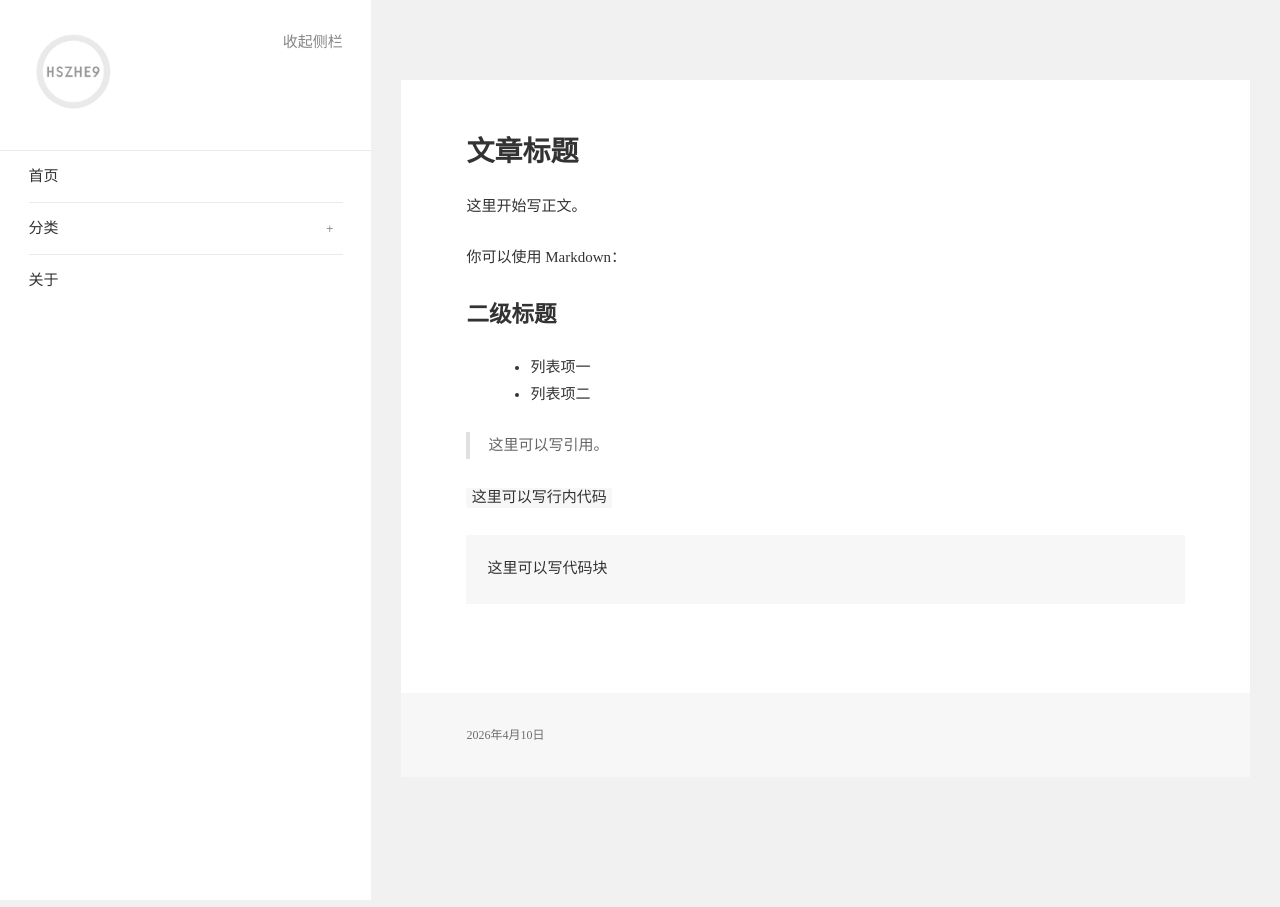
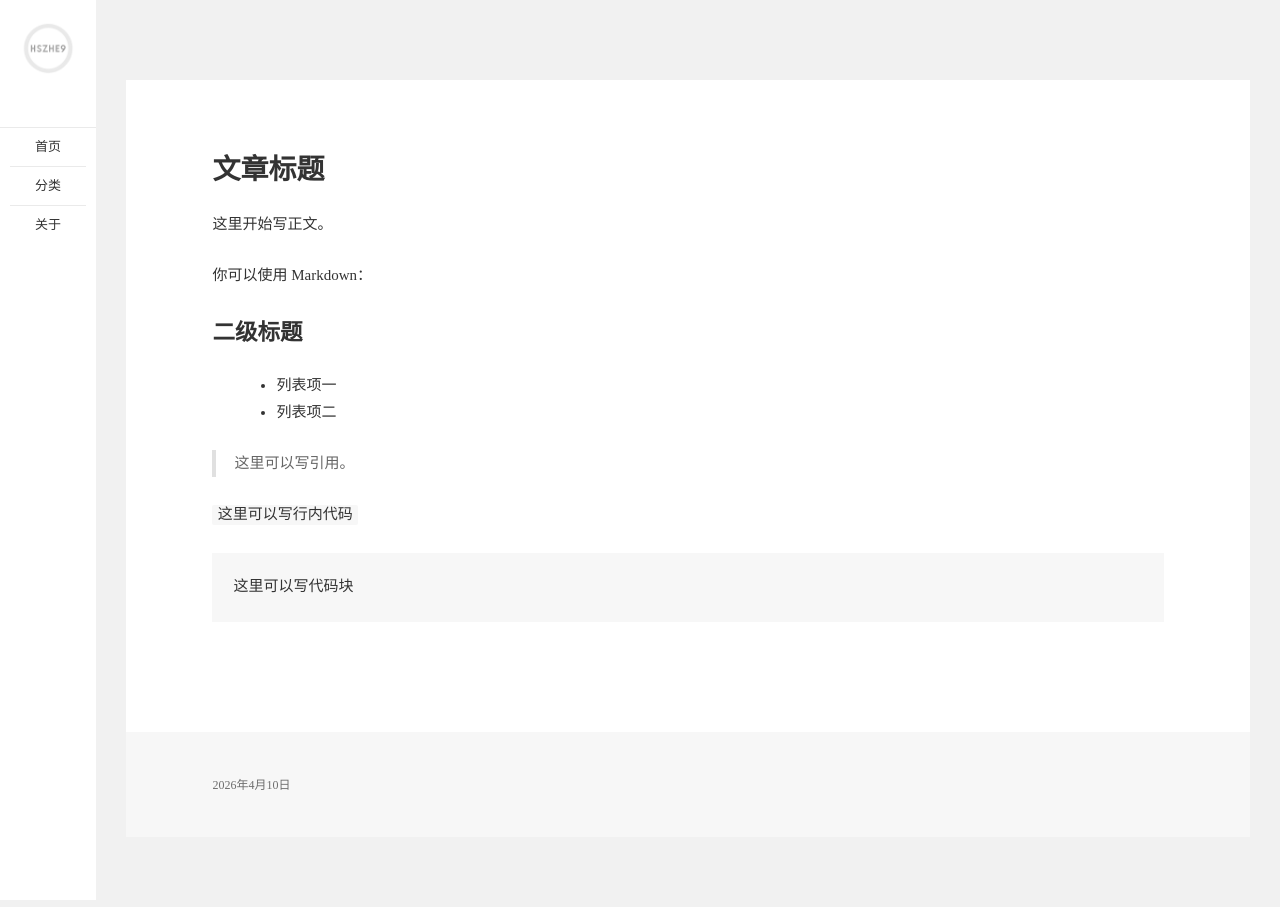
Before and after one commit to tsuikaii/tsuikaii.github.io, a Jekyll site: the page built from post-template.md, in a window 1280 px wide. Built offline with Jekyll 4.4.1, drawn with Linux system fonts in a browser that asks for light colours; some web fonts are replaced.

Commit message:
Auto-collapse sidebar on post pages

```diff
--- a/_layouts/default.html
+++ b/_layouts/default.html
@@ -8,14 +8,13 @@
     <link rel="alternate" type="application/atom+xml" title="{{ site.title | escape }}" href="{{ '/feed.xml' | relative_url }}">
     {% seo %}
   </head>
-  <body class="{% if page.url == '/' %}home{% endif %} layout-{{ page.layout | default: 'default' }}">
+  <body class="{% if page.url == '/' %}home {% endif %}{% if page.layout == 'post' %}sidebar-collapsed {% endif %}layout-{{ page.layout | default: 'default' }}">
     <div id="page" class="site">
       <a class="skip-link" href="#content">跳至内容</a>
 
       <div id="sidebar" class="sidebar">
         <header id="masthead" class="site-header">
           <div class="site-branding">
-            <button class="sidebar-toggle" type="button" aria-expanded="true" aria-controls="sidebar">收起侧栏</button>
             <a href="{{ '/' | relative_url }}" class="custom-logo-link" rel="home">
               <img src="{{ site.logo | relative_url }}" class="custom-logo" alt="{{ site.title }}">
             </a>
--- a/assets/css/main.css
+++ b/assets/css/main.css
@@ -83,21 +83,7 @@
 
 .site-branding {
   min-height: 2em;
-  padding-right: 60px;
   position: relative;
-}
-
-.sidebar-toggle {
-  appearance: none;
-  background: transparent;
-  border: 0;
-  color: rgba(51, 51, 51, 0.6);
-  cursor: pointer;
-  font: inherit;
-  padding: 0;
-  position: absolute;
-  right: 0;
-  top: 0;
 }
 
 .custom-logo-link {
@@ -144,13 +130,6 @@
 body.sidebar-collapsed .custom-logo {
   margin: 0 auto;
   max-height: 5.6rem;
-}
-
-body.sidebar-collapsed .sidebar-toggle {
-  left: 50%;
-  right: auto;
-  top: 7.2rem;
-  transform: translateX(-50%);
 }
 
 body.sidebar-collapsed .site-header {
--- a/assets/js/main.js
+++ b/assets/js/main.js
@@ -1,17 +1,7 @@
 (function () {
-  var body = document.body;
-  var sidebarToggle = document.querySelector(".sidebar-toggle");
   var menuToggle = document.querySelector(".secondary-toggle");
   var secondary = document.getElementById("secondary");
   var submenuToggles = document.querySelectorAll(".submenu-toggle");
-
-  if (sidebarToggle) {
-    sidebarToggle.addEventListener("click", function () {
-      var collapsed = body.classList.toggle("sidebar-collapsed");
-      sidebarToggle.setAttribute("aria-expanded", collapsed ? "false" : "true");
-      sidebarToggle.textContent = collapsed ? "展开侧栏" : "收起侧栏";
-    });
-  }
 
   if (menuToggle && secondary) {
     menuToggle.addEventListener("click", function () {
```
